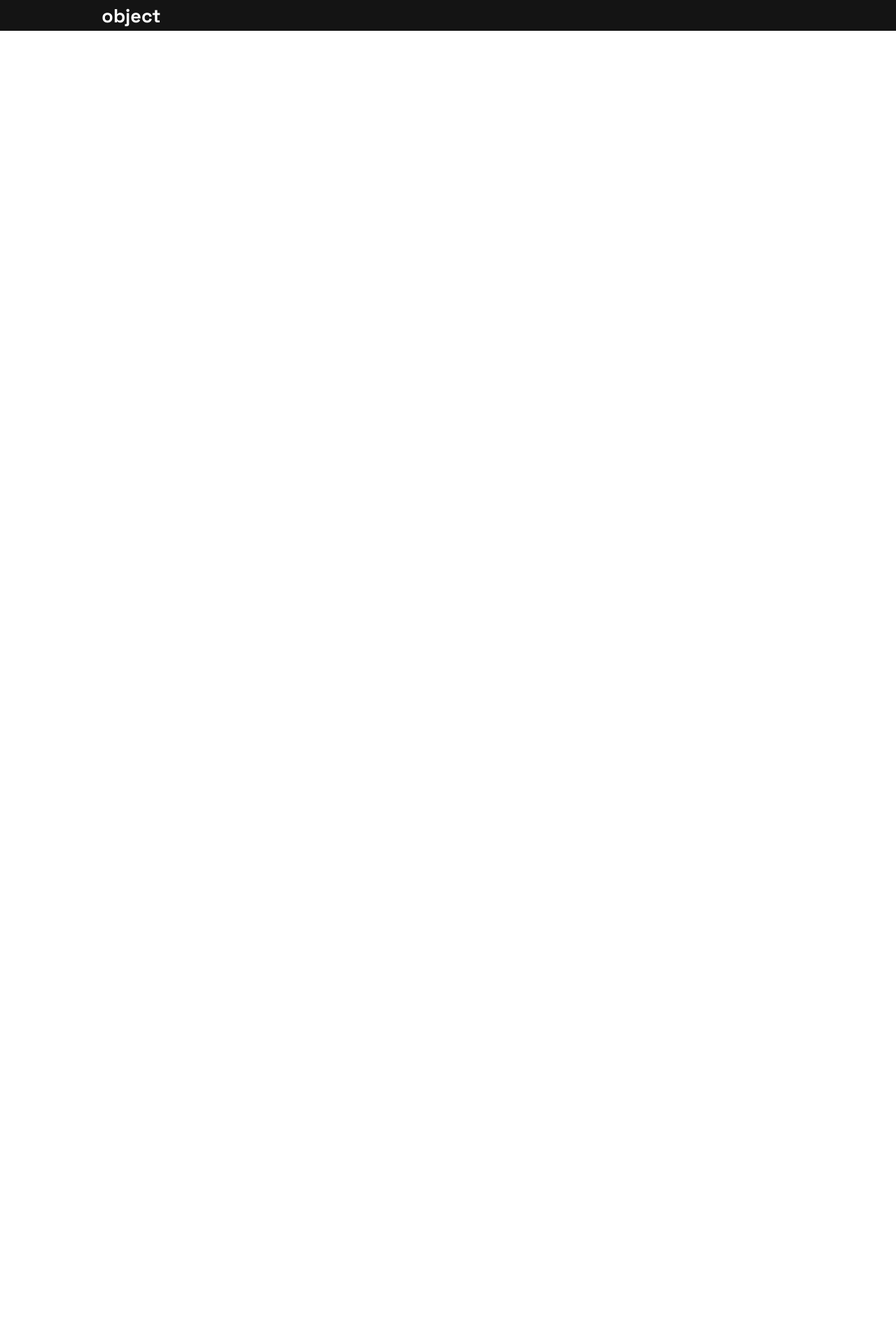
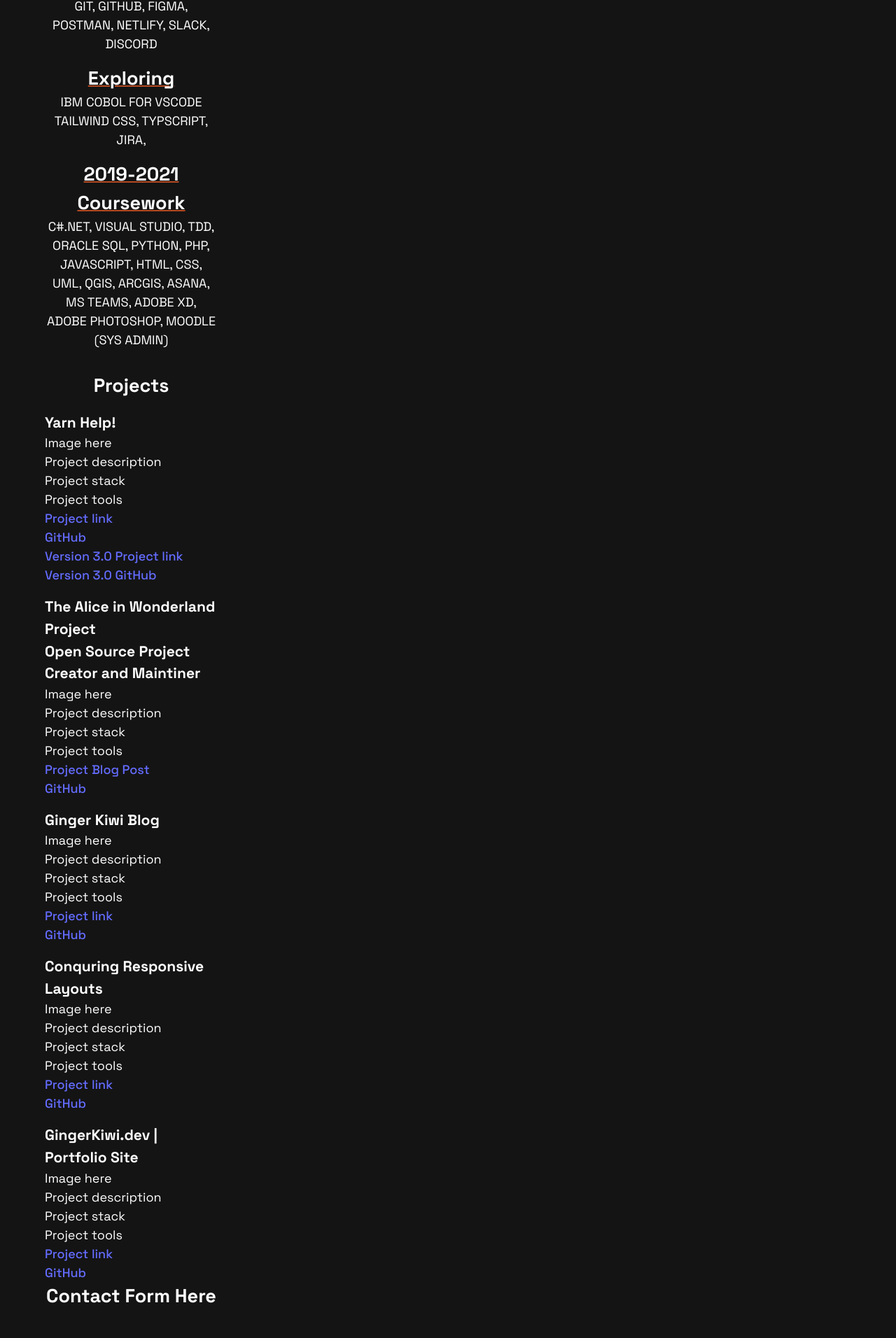
Before and after one commit to GingerKiwi/GingerKiwi.dev, a React (Vite) app: page / in a window 1280 px wide. Shown: the part 871-2783 px from the top of the page at 70% size. Before the commit the page ends 915 px from the top, so only its background shows below. Built offline with nearby package versions, Linux system fonts and the light colour scheme.

Commit message:
add files and content for todays TorontoJS Careers event

```diff
--- a/src/App.css
+++ b/src/App.css
@@ -49,6 +49,14 @@ footer {
 .container {
   max-width: 375px;
   margin: auto;
+  padding: 0 4rem;
+}
+
+.section--socials {
+  /* display: flex;
+  justify-content: space-between; */
+  align-items: center;
+  padding: 2rem 0;
 }
 
 /* UTILITY CLASSES */
@@ -65,3 +73,15 @@ footer {
 .text--uppercase {
   text-transform: uppercase;
 }
+
+.section--padding-top {
+  padding-top: 2rem;
+}
+
+.padding-top-1rem {
+  padding-top: 1rem;
+}
+
+.text--align-center {
+  text-align: center;
+}
--- a/src/App.jsx
+++ b/src/App.jsx
@@ -2,16 +2,22 @@ import './css-reset.css'
 import './App.css'
 import Hero from './Components/Hero'
 import StackAndTools from './Components/StackAndTools'
-import ProjectCards from './Components/ProjectCards'
+// import ProjectCards from './Components/ProjectCards'
+import ProjectCardsHardCoded from './Components/ProjectCards-HardCoded'
+import Socials from './Components/Socials'
+import ContactForm from './Components/ContactForm'
 
 function App() {
 
   return (
     <>
       <div className="container">
+        <Socials/>
         <Hero/>
         <StackAndTools/>
-        <ProjectCards/>
+        <ProjectCardsHardCoded/>
+        <ContactForm/>
+        <Socials/>
       </div>
     </>
   )
--- /dev/null
+++ b/src/Components/ContactForm.jsx
@@ -0,0 +1,9 @@
+const ContactForm = () => {
+    return (
+        <section>
+            <h2>Contact Form Here</h2>
+        </section>
+    )
+}
+
+export default ContactForm
--- a/src/Components/Hero.jsx
+++ b/src/Components/Hero.jsx
@@ -2,7 +2,7 @@ const Hero = () => {
     return (
       <header>
         <h1>Nice to Meet You. <br></br> I'm Liz McCready</h1>
-        <p>Based in Toronto, Canada, I’m a front-end developer passionate about building accessible web apps and solving puzzles with others.</p>
+        <p className="padding-top-1rem text--align-center">Based in Toronto, Canada, I’m a front-end developer passionate about building accessible web apps and solving puzzles with others.</p>
       </header>
     );
   };
--- /dev/null
+++ b/src/Components/ProjectCards-HardCoded.jsx
@@ -0,0 +1,72 @@
+const ProjectCardsHardCoded = () => {
+    return (
+        <section className="section--projects section--padding-top">
+        <h2>Projects</h2>
+            <article className="padding-top-1rem">
+                <h3>Yarn Help!</h3>
+                    <p>Image here</p>
+                    {/* <img src="" alt="" /> */}
+                    <p>Project description</p>
+                    <p>Project stack</p>
+                    <p>Project tools</p>
+                    <p><a href="https://yarnhelp.app/">Project link</a> </p>
+                    <p><a href="https://github.com/GingerKiwi/yarnhelp">GitHub</a></p>
+                    <p><a href="https://yarnhelp3.netlify.app/">Version 3.0 Project link</a> </p>
+                    <p><a href="https://github.com/GingerKiwi/yarnhelp3">Version 3.0 GitHub</a></p>
+            </article>
+            <article className="padding-top-1rem">
+                <h3>The Alice in Wonderland Project <br />Open Source Project Creator and Maintiner</h3>
+                    <p>Image here</p>
+                    {/* <img src="" alt="" /> */}
+                    <p>Project description</p>
+                    <p>Project stack</p>
+                    <p>Project tools</p>
+                    <p><a href="https://gingerkiwi.blog/blog/2023-04-03-whats-happening-with-the-alice-in-wonderland-project/">Project Blog Post</a> </p>
+                    <p><a href="https://github.com/GingerKiwi/alice-game">GitHub</a></p>
+            </article>
+            <article className="padding-top-1rem">
+                <h3>Ginger Kiwi Blog</h3>
+                    <p>Image here</p>
+                    {/* <img src="" alt="" /> */}
+                    <p>Project description</p>
+                    <p>Project stack</p>
+                    <p>Project tools</p>
+                    <p><a href="https://gingerkiwi.blog/">Project link</a> </p>
+                    <p><a href="https://github.com/GingerKiwi/gingerkiwi-blog-2023">GitHub</a></p>
+            </article>
+            <article className="padding-top-1rem">
+                <h3>Conquring Responsive Layouts</h3>
+                    <p>Image here</p>
+                    {/* <img src="" alt="" /> */}
+                    <p>Project description</p>
+                    <p>Project stack</p>
+                    <p>Project tools</p>
+                    <p><a href="https://responsive-layouts-21-day-challenge.netlify.app/">Project link</a> </p>
+                    <p><a href="https://github.com/GingerKiwi/conquering-responsive-layouts">GitHub</a></p>
+            </article>
+            <article className="padding-top-1rem">
+                <h3>GingerKiwi.dev | Portfolio Site</h3>
+                    <p>Image here</p>
+                    {/* <img src="" alt="" /> */}
+                    <p>Project description</p>
+                    <p>Project stack</p>
+                    <p>Project tools</p>
+                    <p><a href="https://gingerkiwi.dev">Project link</a> </p>
+                    <p><a href="https://github.com/GingerKiwi/GingerKiwi.dev">GitHub</a></p>
+            </article>
+        </section>
+    )
+}
+
+export default ProjectCardsHardCoded
+
+// Project Card Template:
+// <article>
+// <h3>Project name</h3>
+//     <img src="" alt="" />
+//     <p>Project description</p>
+//     <p>Project stack</p>
+//     <p>Project tools</p>
+//     <p>Project link</p>
+//     <p>GitHub</p>
+// </article>
--- /dev/null
+++ b/src/Components/Socials.jsx
@@ -0,0 +1,10 @@
+const Socials = () => {
+    return (
+        <section className="section--socials">
+            <h2>Elizabeth McCready</h2>
+            <p>Socials Icons and Links here</p>
+        </section>
+    )
+}
+
+export default Socials
--- a/src/Components/StackAndTools.jsx
+++ b/src/Components/StackAndTools.jsx
@@ -1,16 +1,16 @@
 const StackAndTools = () => {
     return (
-        <section className="section--stack-and-tools">
-            <h2 className="text--border-bottom-orange">My Stack</h2>
+        <section className="section--stack-and-tools section--padding-top">
+            <h2 className="text--border-bottom-orange padding-top-1rem">My Stack</h2>
             <p className="text--align-center text--uppercase">html, css, javascript, react, markdown, 11ty</p>
 
-            <h2 className="text--border-bottom-orange">My Tools</h2>
+            <h2 className="text--border-bottom-orange padding-top-1rem">My Tools</h2>
             <p className="text--align-center text--uppercase">vs code, obsidian, notion, git, github, figma, postman, netlify, slack, discord</p>
 
-            <h2 className="text--border-bottom-orange">Exploring</h2>
+            <h2 className="text--border-bottom-orange padding-top-1rem">Exploring</h2>
             <p className="text--align-center text--uppercase">ibm cobol for vscode <br></br>tailwind css, typscript, jira, </p>
 
-            <h2 className="text--border-bottom-orange">2019-2021 Coursework</h2>
+            <h2 className="text--border-bottom-orange padding-top-1rem">2019-2021 Coursework</h2>
             <p className="text--align-center text--uppercase">c#.net, visual studio, tdd, oracle sql, python, php, javascript, html, css, uml, qgis, arcgis, asana, ms teams, adobe xd, adobe photoshop, moodle (sys admin)</p>
         </section>
     )
```
